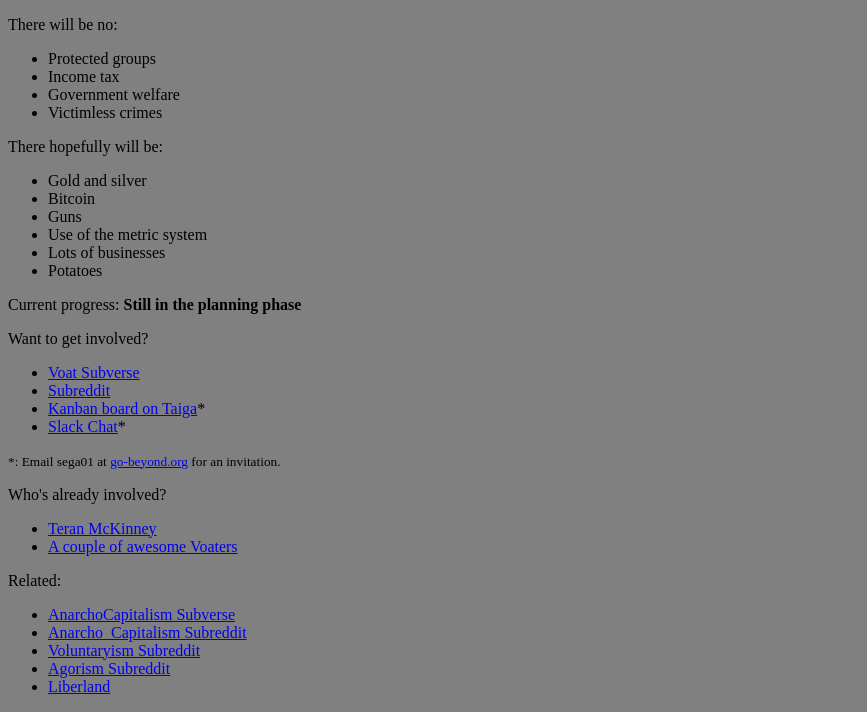
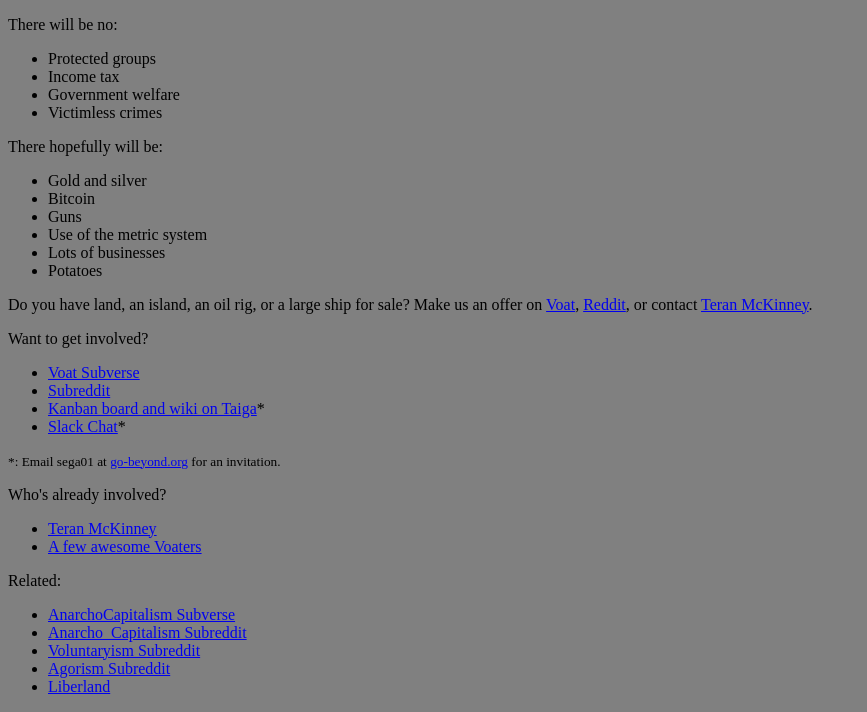
Before and after one commit to newcountryproject/newcountryproject.github.io, a plain HTML site: page index.html in a window 1280 px wide. Shown: the part 105-817 px from the top of the page, without its empty margins (0-867 px from the left). Drawn offline with Linux system fonts and the light colour scheme.

Commit message:
Add make us an offer clause, some wording changes

```diff
--- a/index.html
+++ b/index.html
@@ -28,14 +28,14 @@
                 <li>Potatoes</li>
             </ul>
 
-            <p>Current progress: <b>Still in the planning phase</b></p>
+            <p>Do you have land, an island, an oil rig, or a large ship for sale?  Make us an offer on <a target="_blank" href="https://voat.co/v/newcountryproject">Voat</a>, <a target="_blank" href="https://www.reddit.com/r/newcountryproject">Reddit</a>, or contact <a target="_blank" href="http://go-beyond.org/contact/">Teran McKinney</a>.</p>
 
             <p>Want to get involved?</p>
 
             <ul>
                 <li><a target="_blank" href="https://voat.co/v/newcountryproject">Voat Subverse</a></li>
                 <li><a target="_blank" href="https://www.reddit.com/r/newcountryproject">Subreddit</a></li>
-                <li><a target="_blank" href="https://tree.taiga.io/project/terannotterran-new-country-project/">Kanban board on Taiga</a>*</li>
+                <li><a target="_blank" href="https://tree.taiga.io/project/terannotterran-new-country-project/">Kanban board and wiki on Taiga</a>*</li>
                 <li><a target="_blank" href="https://newcountryproject.slack.com/">Slack Chat</a>*</li>
             </ul>
             <small>*: Email sega01 at <a target="_blank" href="http://go-beyond.org/">go-beyond.org</a> for an invitation.</small>
@@ -44,7 +44,7 @@
 
             <ul>
                 <li><a target="_blank" href="http://go-beyond.org/about/">Teran McKinney</a></li>
-                <li><a target="_blank"  href="https://voat.co/v/newcountryproject">A couple of awesome Voaters</a></li>
+                <li><a target="_blank"  href="https://voat.co/v/newcountryproject">A few awesome Voaters</a></li>
             </ul>
 
             <p>Related:</p>
```
